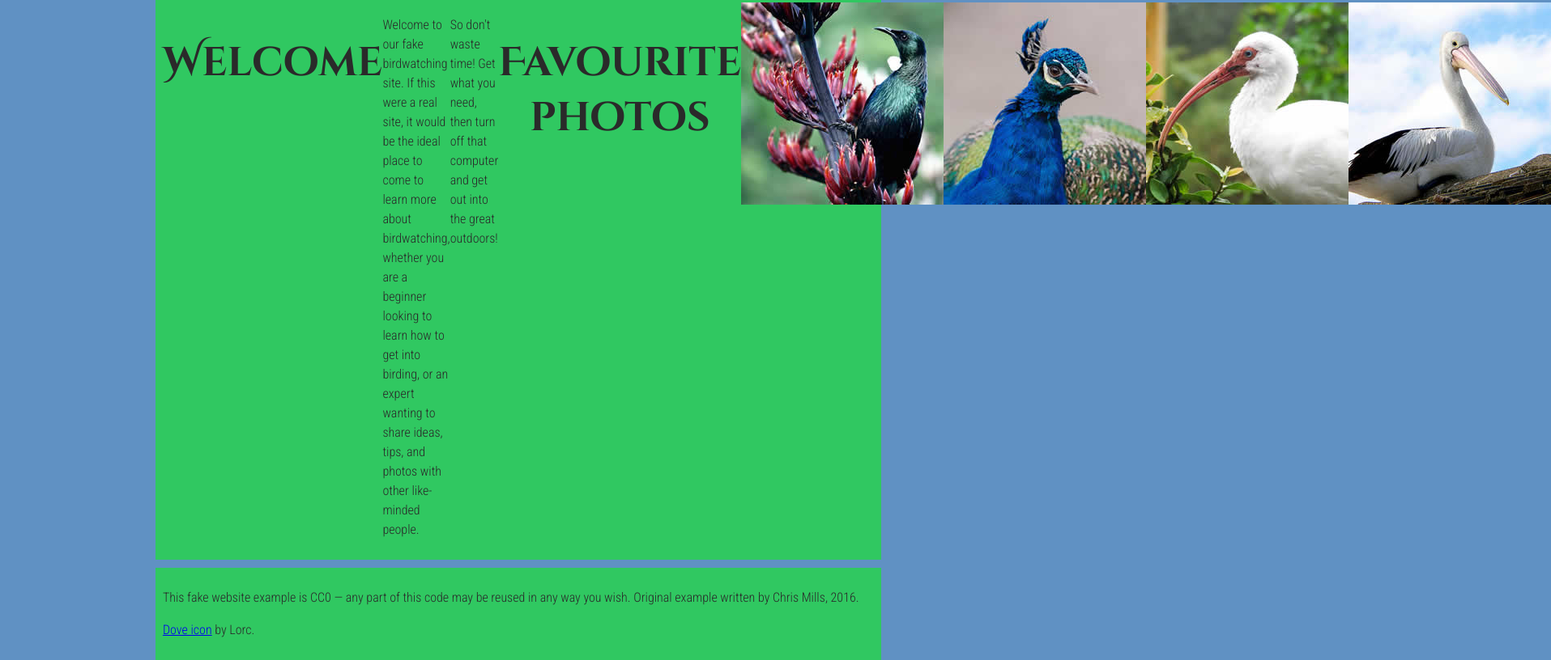
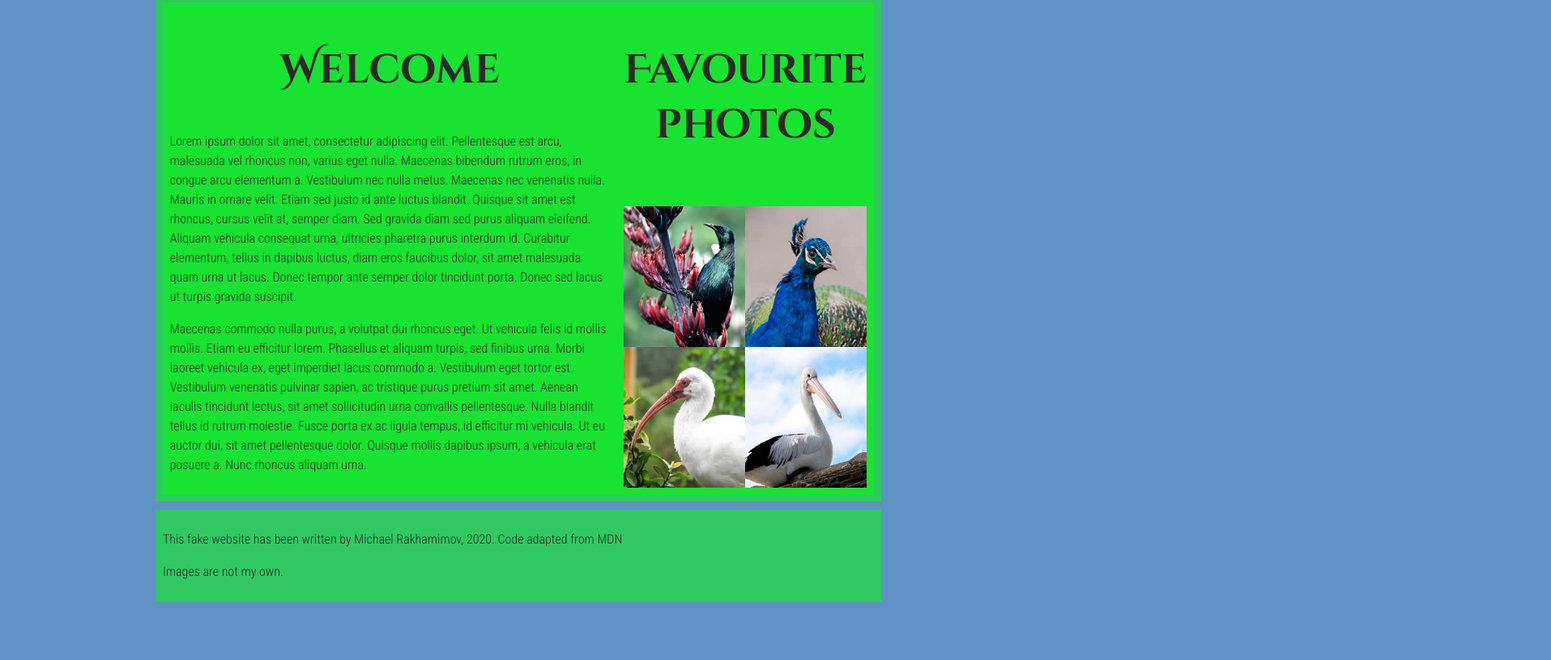
Before and after one commit to Mishanya11/Mishanya11.github.io, a plain HTML site: page public/lab_3/index.html in a window 1280 px wide. Shown: the part 209-1025 px from the top of the page at 81% size, 1915 px wide, since content can reach past the window. After the commit the page ends 953 px from the top, so only its background shows below. Drawn offline with Linux system fonts and the light colour scheme.

Commit message:
Lab3Update3
Third attempt at lab3

```diff
--- a/public/lab_3/index.html
+++ b/public/lab_3/index.html
@@ -33,11 +33,16 @@
 
     <div class="main">
 
+      <div class="article">
         <h2>Welcome</h2>
 
-      <p>Welcome to our fake birdwatching site. If this were a real site, it would be the ideal place to come to learn more about birdwatching, whether you are a beginner looking to learn how to get into birding, or an expert wanting to share ideas, tips, and photos with other like-minded people.</p>
+        <p>Lorem ipsum dolor sit amet, consectetur adipiscing elit. Pellentesque est arcu, malesuada vel rhoncus non, varius eget nulla. Maecenas bibendum rutrum eros, in congue arcu elementum a. Vestibulum nec nulla metus. Maecenas nec venenatis nulla. Mauris in ornare velit. Etiam sed justo id ante luctus blandit. Quisque sit amet est rhoncus, cursus velit at, semper diam. Sed gravida diam sed purus aliquam eleifend. Aliquam vehicula consequat urna, ultricies pharetra purus interdum id. Curabitur elementum, tellus in dapibus luctus, diam eros faucibus dolor, sit amet malesuada quam urna ut lacus. Donec tempor ante semper dolor tincidunt porta. Donec sed lacus ut turpis gravida suscipit.</p>
 
-      <p>So don't waste time! Get what you need, then turn off that computer and get out into the great outdoors!</p>
+        <p>Maecenas commodo nulla purus, a volutpat dui rhoncus eget. Ut vehicula felis id mollis mollis. Etiam eu efficitur lorem. Phasellus et aliquam turpis, sed finibus urna. Morbi laoreet vehicula ex, eget imperdiet lacus commodo a. Vestibulum eget tortor est. Vestibulum venenatis pulvinar sapien, ac tristique purus pretium sit amet. Aenean iaculis tincidunt lectus, sit amet sollicitudin urna convallis pellentesque. Nulla blandit tellus id rutrum molestie. Fusce porta ex ac ligula tempus, id efficitur mi vehicula. Ut eu auctor dui, sit amet pellentesque dolor. Quisque mollis dapibus ipsum, a vehicula erat posuere a. Nunc rhoncus aliquam urna.</p>
+
+      </div>
+
+      <div class="aside">
 
         <h2>Favourite photos</h2>
 
@@ -45,14 +50,15 @@
         <a href="favorite-2.jpg"><img src="favorite-2_th.jpg" alt="Top half of a pretty bird with bright blue plumage on neck, light colored beak, blue headdress, links to larger version of the image"></a>
         <a href="favorite-3.jpg"><img src="favorite-3_th.jpg" alt="Top half of a large bird with white plumage, very long curved narrow light colored break, links to larger version of the image"></a>
         <a href="favorite-4.jpg"><img src="favorite-4_th.jpg" alt="Large bird, mostly white plumage with black plumage on back and rear, long straight white beak, links to larger version of the image"></a>
+      </div>
 
     </div>
 
     <div class="footer">
 
-      <p>This fake website example is CC0 — any part of this code may be reused in any way you wish. Original example written by Chris Mills, 2016.</p>
+      <p>This fake website has been written by Michael Rakhamimov, 2020. Code adapted from MDN</p>
 
-      <p><a href="http://game-icons.net/lorc/originals/dove.html">Dove icon</a> by Lorc.</p>
+      <p>Images are not my own.</p>
 
     </div>
 
```
Lines whose indentation alone changed are shown as unchanged.
